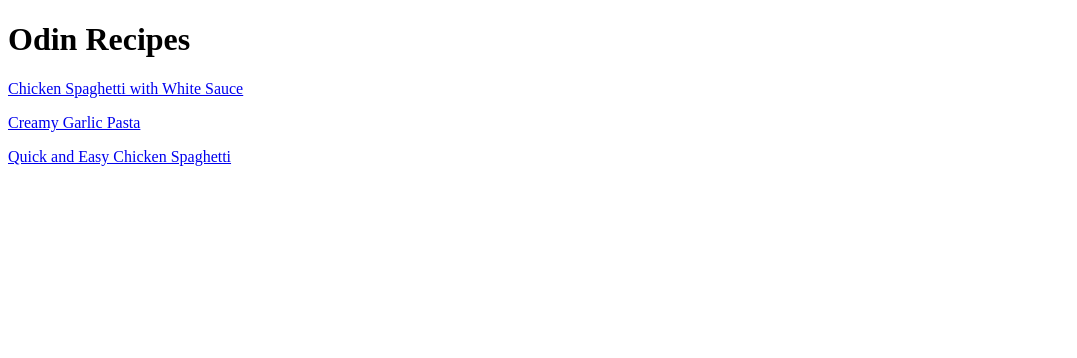
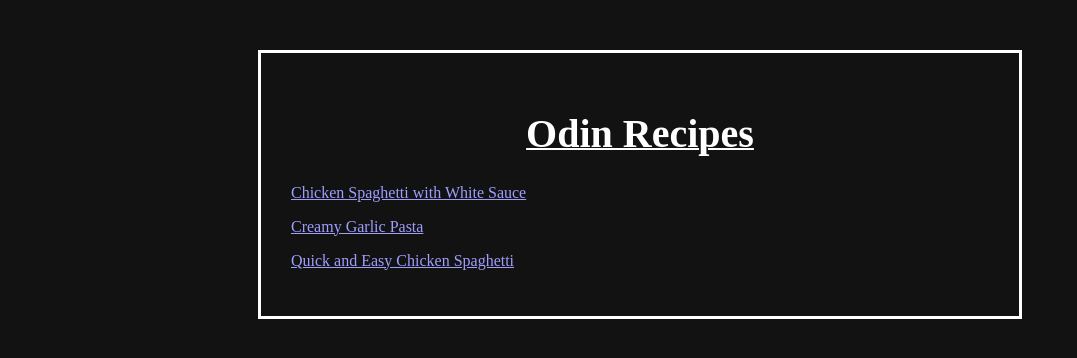
Before and after one commit to felipevlr/odin-recipes, a plain HTML site: page index.html in a window 1280 px wide. Shown: the whole page, without its empty margins (0-1077 px from the left). Drawn offline with Linux system fonts and the light colour scheme.

Commit message:
Add CSS  to to index

```diff
--- /dev/null
+++ b/index.css
@@ -0,0 +1,16 @@
+.container {
+    border-style: solid;
+    margin-left: 250px;
+    margin-right: 250px;
+    margin-top: 50px;
+    margin-bottom: 50px;
+    padding: 30px;
+    font-family: "Times New Roman", serif;
+}
+
+.header {
+    font-size: 40px;
+    text-align: center;
+    text-decoration-line: underline;
+    text-decoration-thickness: 2px;
+}
--- a/index.html
+++ b/index.html
@@ -1,15 +1,19 @@
 <!DOCTYPE html>
 <html lang="en">
 <head>
-    <meta charset="UTF-8">
+    <meta charset="UTF-8" name="color-scheme" content="dark" />
     <title>Document</title>
+    <link rel="stylesheet" href="./index.css" />
 </head>
 <body>
-    <h1>Odin Recipes</h1>
-    <a href="./recipes/chicken-spaghetti-with-white-sauce.html">Chicken Spaghetti with White Sauce</a>
-    <p></p>
-    <a href="./recipes/creamy-garlic-pasta.html">Creamy Garlic Pasta</a>
-    <p></p>
-    <a href="./recipes/quick-and-easy-chicken-spaghetti.html">Quick and Easy Chicken Spaghetti</a>
+    <div class="container">
+        <h1 class="header">Odin Recipes</h1>
+        <a class="link" href=./recipes/chicken-spaghetti-with-white-sauce.html">Chicken Spaghetti with White Sauce</a>
+        <p></p>
+        <a class="link" href="./recipes/creamy-garlic-pasta.html">Creamy Garlic Pasta</a>
+        <p></p>
+        <a class="link" href="./recipes/quick-and-easy-chicken-spaghetti.html">Quick and Easy Chicken Spaghetti</a>
+        <p></p>
+    </div>
 </body>
 </html>
```
